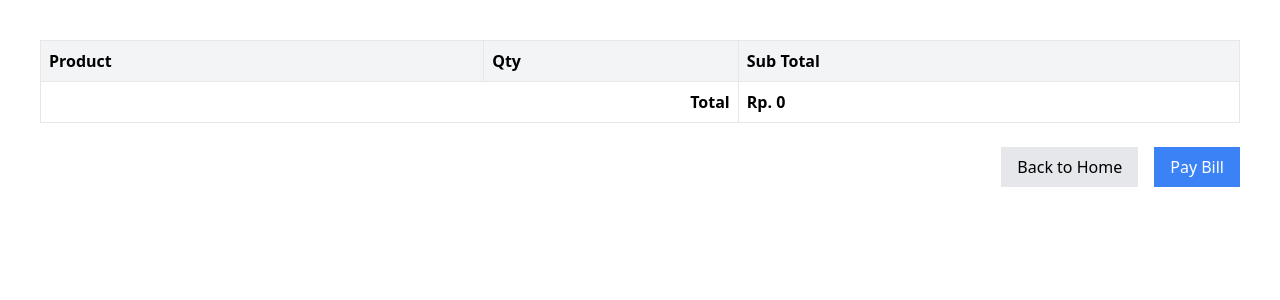
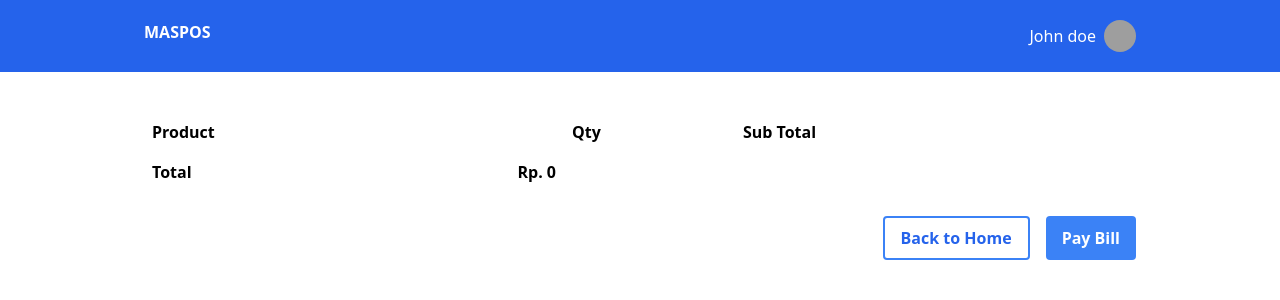
Before and after one commit to Dipaanggra/maspos, a Vue app: page /checkout in a window 1280 px wide. Shown: the top 300 px of the page. Built offline with nearby package versions, Linux system fonts and the light colour scheme; grey boxes are pictures that could not be loaded.

Commit message:
first commit

```diff
--- a/src/router/index.js
+++ b/src/router/index.js
@@ -1,8 +1,9 @@
 import { createRouter, createWebHistory } from 'vue-router'
 import LoginView from '@/views/LoginView.vue'
 import ProductView from '@/views/ProductView.vue'
-import AddProduct from '@/views/AddProduct.vue'
+// import AddProduct from '@/views/AddProduct.vue'
 import CheckOut from '@/views/CheckOut.vue'
+// import AddCategory from '@/views/AddCategory.vue'
 
 const router = createRouter({
   history: createWebHistory(import.meta.env.BASE_URL),
@@ -17,11 +18,16 @@ const router = createRouter({
       name: 'products',
       component: ProductView
     },
-    {
-      path: '/addproduct',
-      name: 'addproduct',
-      component: AddProduct
-    },
+    // {
+    //   path: '/addproduct',
+    //   name: 'addproduct',
+    //   component: AddProduct
+    // },
+    // {
+    //   path: '/addcategory',
+    //   name: 'addcategory',
+    //   component: AddCategory
+    // },
     {
       path: '/checkout',
       name: 'checkout',
--- /dev/null
+++ b/src/views/AddCategory.vue
@@ -0,0 +1,60 @@
+<script>
+import axios from 'axios';
+
+export default {
+    data() {
+        return {
+            category: '',
+        }
+    },
+    methods: {
+        async addCategory() {
+            const formData = new FormData();
+            formData.append('category', this.category);
+
+            try {
+                await axios.post(`${import.meta.env.VITE_BASE_URL}/product`, formData, {
+                    headers: {
+                        Authorization: localStorage.getItem('auth'),
+                        'Content-Type': 'multipart/form-data'
+                    }
+                });
+                this.$emit('categoryAdded');
+                this.$emit('close');
+            } catch (error) {
+                console.error('Failed to add category:', error);
+            }
+        },
+        handleImageUpload(event) {
+            this.image = event.target.files[0];
+        }
+    }
+}
+</script>
+
+<template>
+    <div class="fixed inset-0 flex items-center justify-center bg-black bg-opacity-50">
+        <div class="bg-white rounded-lg shadow-lg p-6 w-3/4 md:w-1/2 lg:w-1/3 relative">
+            <button class="text-gray-500 hover:text-gray-900 absolute top-4 right-4" @click="$emit('close')">
+                <svg xmlns="http://www.w3.org/2000/svg" class="h-6 w-6" fill="none" viewBox="0 0 24 24"
+                    stroke="currentColor">
+                    <path stroke-linecap="round" stroke-linejoin="round" stroke-width="2" d="M6 18L18 6M6 6l12 12" />
+                </svg>
+            </button>
+            <h2 class="text-2xl font-bold mb-4">Add Category</h2>
+            <div class="flex flex-col gap-3 items-center">
+                <lable class="mt-5 text-sm">Category Name</lable>
+                <div class="items-center flex mb-6 rounded-md">
+                    <input type="text" v-model="CategoryName" placeholder="Category Name"
+                        class="border rounded px-4  py-2 border-blue-500" />
+                </div>
+                <div class="flex justify-end gap-4 mt-4">
+                    <button @click="$emit('close')"
+                        class="rounded border-2 border-blue-500 hover:border-blue-600 px-4 py-2 text-blue-500 hover:text-blue-600">Cancel</button>
+                    <button @click="addCategory"
+                        class="rounded bg-blue-500 hover:bg-blue-600 px-4 py-2 text-white">Confirm</button>
+                </div>
+            </div>
+        </div>
+    </div>
+</template>
--- a/src/views/CheckOut.vue
+++ b/src/views/CheckOut.vue
@@ -1,79 +1,114 @@
 <script>
-import { cartStore } from '../stores/cartStore';
+import { cartStore } from '../stores/cartStore'
 
 export default {
     data() {
-        return {};
+        return {}
     },
     methods: {
         removeItem(productId) {
-            cartStore.removeItem(productId);
+            cartStore.removeItem(productId)
         },
         incrementQuantity(productId) {
-            cartStore.incrementQuantity(productId);
+            cartStore.incrementQuantity(productId)
         },
         decrementQuantity(productId) {
-            cartStore.decrementQuantity(productId);
+            cartStore.decrementQuantity(productId)
         },
         payBill() {
             // Handle the payment process
-            alert('Payment Successful!');
+            alert('Payment Successful!')
         }
     },
     computed: {
         cartItems() {
-            return cartStore.items;
+            return cartStore.items
         },
         totalBill() {
-            return cartStore.totalBill;
+            return cartStore.totalBill
         }
     }
 }
 </script>
 
 <template>
-    <div class="bg-white p-10">
+    <div class="flex min-h-screen flex-col">
+        <nav class="flex justify-between bg-blue-600 p-5 px-36 text-white">
+            <h1 class="text-l font-bold">MASPOS</h1>
+            <div class="flex items-center justify-end gap-2">
+                <div class="">John doe</div>
+                <img src="https://source.unsplash.com/random/?person" class="size-8 rounded-full object-cover"
+                    alt="Profile" />
+            </div>
+        </nav>
+        <div class="bg-white p-10 px-36">
             <div class="overflow-x-auto">
-            <table class="min-w-full border-collapse">
+                <table class="min-w-full">
                     <thead>
-                    <tr class="bg-gray-100">
-                        <th class="border p-2 text-left">Product</th>
-                        <th class="border p-2 text-left">Qty</th>
-                        <th class="border p-2 text-left">Sub Total</th>
+                        <tr class="bg-white">
+                            <th class="p-2 text-left">Product</th>
+                            <th class="p-2 text-left">Qty</th>
+                            <th class="p-2 text-left">Sub Total</th>
+                            <th class="p-2 text-lefts"></th>
                         </tr>
                     </thead>
                     <tbody>
-                    <tr v-for="(item) in cartItems" :key="item.id">
-                        <td class="border p-2 flex items-center">
-                            <img :src="item.picture_url" class="w-16 h-16 object-cover mr-4" />
+                        <tr v-for="item in cartItems" :key="item.id">
+                            <td class="flex items-center p-2">
+                                <img :src="item.picture_url" class="mr-4 h-28 w-28 rounded-lg object-cover" />
                                 <div>
-                                <div class="font-semibold">{{ item.name }}</div>
-                                <div class="text-gray-500">Rp. {{ item.price.toLocaleString() }}</div>
-                            </div>
-                            <div class="flex">
-                                <button @click="decrementQuantity(item.id)" class="px-2">-</button>
-                                <input type="text" :value="item.quantity" class="w-12 text-center border mx-2"
-                                    readonly />
-                                <button @click="incrementQuantity(item.id)" class="px-2">+</button>
+                                    <div class="font-bold">{{ item.name }}</div>
+                                    <div class="mr-6 font-bold text-black">Rp. {{ item.price.toLocaleString() }}</div>
                                 </div>
                             </td>
-                        <td class="border p-2">Rp. {{ (item.price * item.quantity).toLocaleString() }}</td>
-                        <td class="border p-2">
-                            <button @click="removeItem(item.id)" class="text-red-500">Remove Item</button>
+                            <td>
+                                <div class="flex items-center gap-3">
+                                    <button @click="decrementQuantity(item.id)"
+                                        class="rounded-full bg-blue-500 px-3 py-1 font-medium text-white hover:bg-blue-600">
+                                        <svg xmlns="http://www.w3.org/2000/svg" class="h-6 w-3" fill="none"
+                                            viewBox="0 0 24 24" stroke="currentColor">
+                                            <path stroke-linecap="round" stroke-linejoin="round" stroke-width="2"
+                                                d="M20 12H4" />
+                                        </svg>
+                                    </button>
+                                    <input class="mx-2 w-12 text-center font-bold border-blue-500 rounded-lg"
+                                        :value="item.quantity" type="text" />
+                                    <button @click="incrementQuantity(item.id)"
+                                        class="rounded-full bg-blue-500 px-3 py-1 font-medium text-white hover:bg-blue-600">
+                                        <svg xmlns="http://www.w3.org/2000/svg" class="h-6 w-3" fill="none"
+                                            viewBox="0 0 24 24" stroke="currentColor">
+                                            <path stroke-linecap="round" stroke-linejoin="round" stroke-width="2"
+                                                d="M12 6v12m0-6h6m-6 0H6" />
+                                        </svg>
+                                    </button>
+                                </div>
+                            </td>
+                            <td class="p-2 font-bold">Rp. {{ (item.price * item.quantity).toLocaleString() }}</td>
+                            <td class="p-2 justify-evenly flex">
+                                <button @click="removeItem(item.id)"
+                                    class="rounded-sm bg-red-600 px-2 py-1 font-normal text-white">
+                                    Remove Item
+                                </button>
                             </td>
                         </tr>
                     </tbody>
                     <tfoot>
-                    <tr>
-                        <td class="border p-2 text-right font-bold" colspan="2">Total</td>
-                        <td class="border p-2 font-bold">Rp. {{ totalBill.toLocaleString() }}</td>
+                        <tr class="justify-between flex">
+                            <td class="p-2 text-right font-bold" colspan="2">Total</td>
+                            <td class="p-2 font-bold">Rp. {{ totalBill.toLocaleString() }}</td>
                         </tr>
                     </tfoot>
                 </table>
             </div>
             <div class="mt-6 flex justify-end gap-4">
-            <button @click="$router.push('/products')" class="bg-gray-200 px-4 py-2">Back to Home</button>
-            <button @click="payBill" class="bg-blue-500 text-white px-4 py-2">Pay Bill</button>
+                <button @click="$router.push('/products')"
+                    class="rounded border-2 border-blue-500 px-4 py-2 font-semibold text-blue-600">
+                    Back to Home
+                </button>
+                <button @click="payBill" class="rounded bg-blue-500 px-4 py-2 font-semibold text-white">
+                    Pay Bill
+                </button>
+            </div>
         </div>
     </div>
 </template>
--- a/src/views/DetailsView.vue
+++ b/src/views/DetailsView.vue
@@ -12,8 +12,7 @@ export default {
 <template>
     <div v-if="product" class="fixed inset-0 flex items-center justify-center bg-black bg-opacity-50">
         <div class="bg-white rounded-lg shadow-lg p-6 w-3/4 md:w-1/2 lg:w-1/3 relative">
-            <button class="text-white hover:bg-blue-600 absolute top-4 right-4 bg-blue-500 p-1 rounded-full"
-                @click="$emit('close')">
+            <button class="text-gray-500 hover:text-gray-900 absolute top-4 right-4" @click="$emit('close')">
                 <svg xmlns="http://www.w3.org/2000/svg" class="h-6 w-6" fill="none" viewBox="0 0 24 24"
                     stroke="currentColor">
                     <path stroke-linecap="round" stroke-linejoin="round" stroke-width="2" d="M6 18L18 6M6 6l12 12" />
```
Also changed, not shown: src/views/ProductView.vue (+17 -4 lines). Lines whose indentation alone changed are shown as unchanged.
